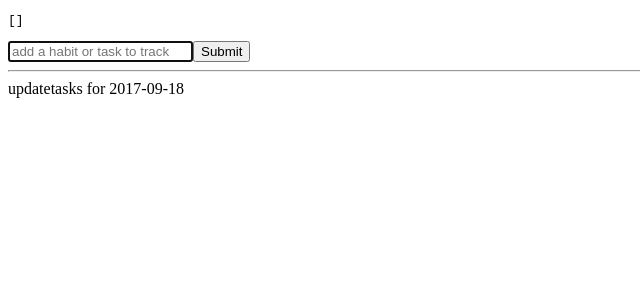
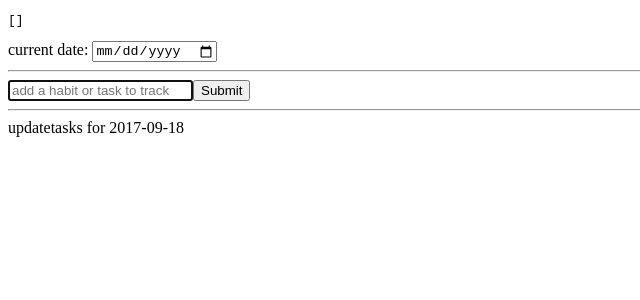
Before and after one commit to tjallen/habit-tracker, a React app: page / in a window 1280 px wide. Shown: the top 300 px of the page, without its empty margins (0-640 px from the left). Built offline with nearby package versions, Linux system fonts and the light colour scheme.

Commit message:
Add DatePicker component

```diff
--- a/src/components/App.js
+++ b/src/components/App.js
@@ -2,6 +2,7 @@ import React, { Component } from 'react';
 import AddTaskForm from './AddTaskForm';
 import QuickDebugInfo from './QuickDebugInfo';
 import UpdateTasks from './UpdateTasks';
+import DatePicker from './DatePicker';
 
 export default class App extends Component {
   render() {
@@ -9,6 +10,7 @@ export default class App extends Component {
     return (
       <div style={{textAlign: 'left'}}>
         <QuickDebugInfo {...props} />
+        <DatePicker {...props} />
         <AddTaskForm {...props} />
         <UpdateTasks {...props} />
       </div>
--- /dev/null
+++ b/src/components/DatePicker.js
@@ -0,0 +1,16 @@
+import React from 'react';
+
+const DatePicker = ({ onDatePickerChange }) => {
+  return (
+    <div>
+      <span>current date:</span>&nbsp;
+      <input
+        id="date"
+        type="date"
+        onChange={(e) => onDatePickerChange(e.target.value)} />
+      <hr />
+    </div>
+  )
+}
+
+export default DatePicker;
--- a/src/containers/AppContainer.js
+++ b/src/containers/AppContainer.js
@@ -4,6 +4,7 @@ import {
   removeTask,
   renameTask,
   updateTaskCount,
+  setDate,
 } from './../actions';
 import App from './../components/App';
 
@@ -19,6 +20,7 @@ const AppContainer = connect(
     onRemoveClick: removeTask,
     onNameChange: renameTask,
     onCountChange: updateTaskCount,
+    onDatePickerChange: setDate,
   }
 )(App);
 export default AppContainer;
```
